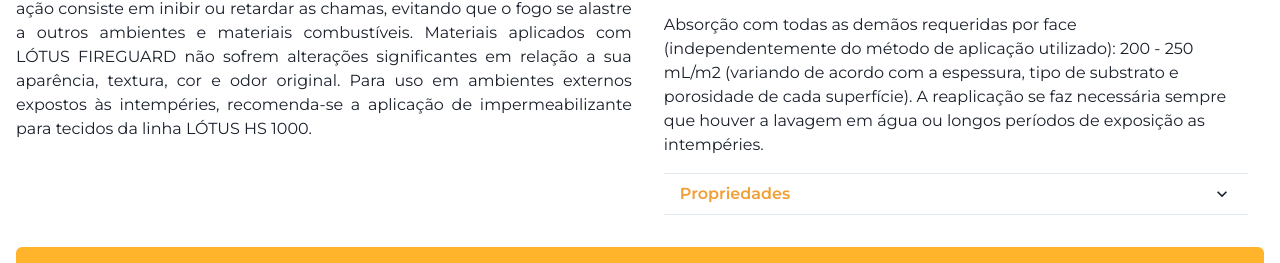
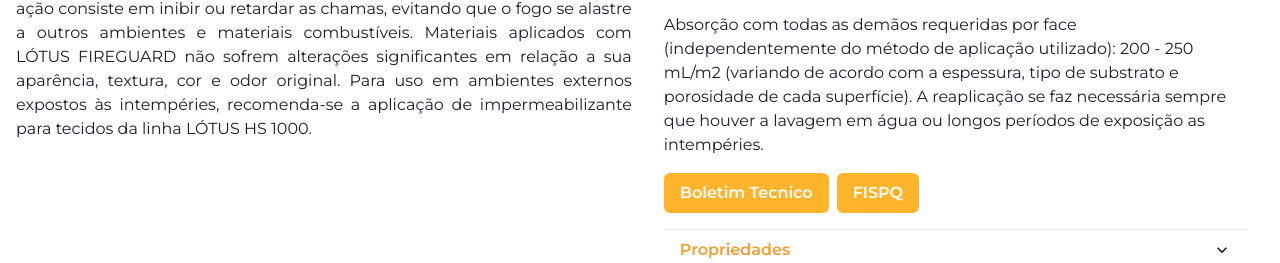
Before and after one commit to AMN-Developers/gs-solutions, a Next.js app: page /fireguard in a window 1280 px wide. Shown: the part 1601-1864 px from the top of the page. Built offline with nearby package versions, Linux system fonts and the light colour scheme; no server answers.

Commit message:
fix: added fispq on pages

```diff
--- a/pages/fireguard.tsx
+++ b/pages/fireguard.tsx
@@ -301,7 +301,26 @@ solvente de percloroetileno para tecidos e tapetes)."
                 exposição as intempéries.
               </Text>
             </Flex>
-
+            <Flex gap={2} w={"full"}>
+              <Button
+                bg={"rgba(255,180,44,1)"}
+                color={"white"}
+                _hover={{
+                  bg: "rgba(255,180,44,0.8)",
+                }}
+              >
+                Boletim Tecnico
+              </Button>
+              <Button
+                bg={"rgba(255,180,44,1)"}
+                color={"white"}
+                _hover={{
+                  bg: "rgba(255,180,44,0.8)",
+                }}
+              >
+                FISPQ
+              </Button>
+            </Flex>
             <Flex flexDirection={"column"} gap={4} pb={4}>
               <Accordion allowToggle>
                 <AccordionItem>
```
Also changed, not shown: pages/fixflot.tsx (+24 -1 lines), pages/powertrio.tsx (+24 -1 lines).
